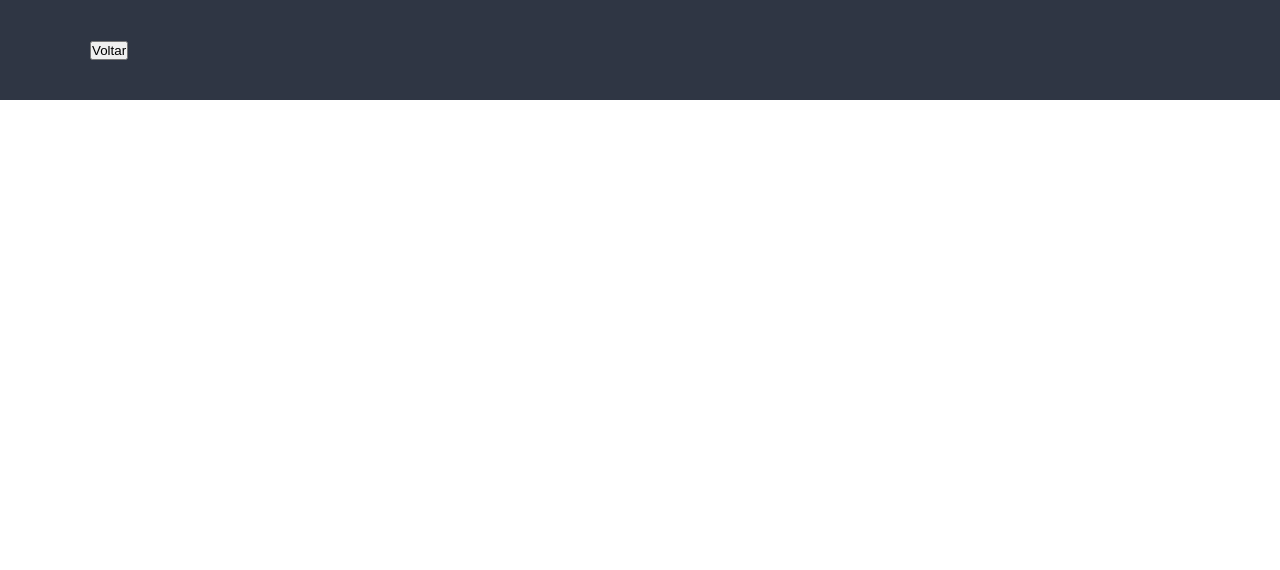
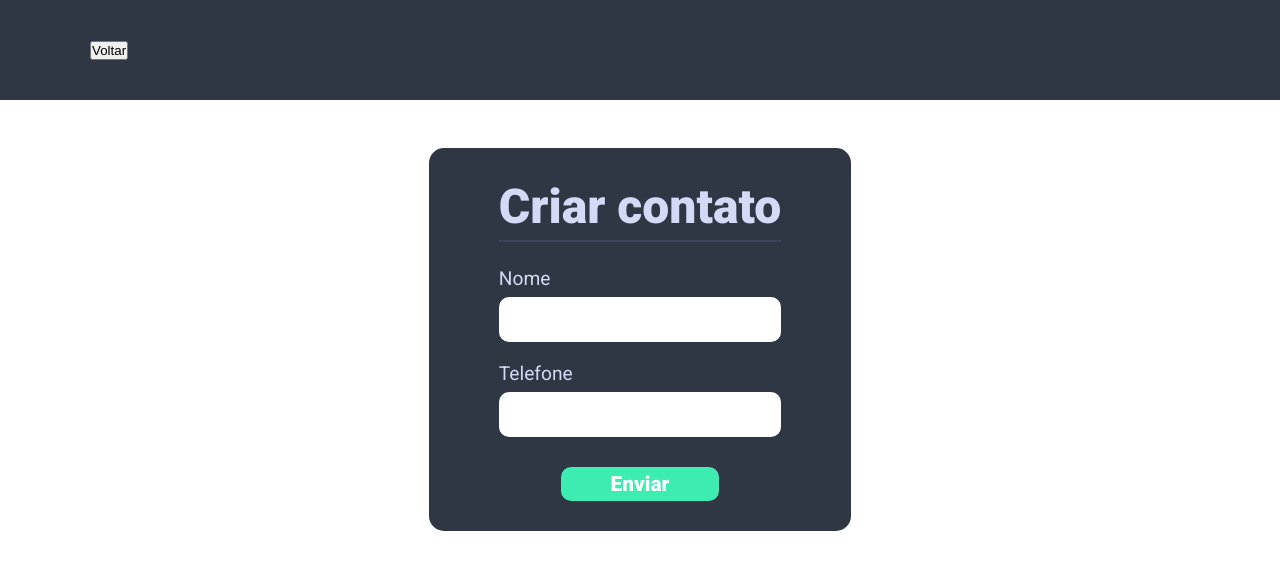
Before and after one commit to caiomariano1/cadastro-frontend, a React (Vite) app: page /post in a window 1280 px wide. Shown: the top 570 px of the page. Built offline with nearby package versions, Linux system fonts and the light colour scheme.

Commit message:
feat: Adicionar lib react-hook-form. Criar e estilizar formulário de adicionar novo contato. Criar e estilizar card da página home contendo nome, telefone, botão de editar e deletar contato.

```diff
--- a/package.json
+++ b/package.json
@@ -13,6 +13,7 @@
     "formik": "^2.4.5",
     "react": "^18.2.0",
     "react-dom": "^18.2.0",
+    "react-hook-form": "^7.51.3",
     "react-router-dom": "^6.22.3",
     "yup": "^1.4.0"
   },
--- a/src/pages/Home.css
+++ b/src/pages/Home.css
@@ -1,3 +1,120 @@
+main header {
+  display: flex;
+}
+
+.cards .card h2 {
+  display: flex;
+  flex-wrap: wrap;
+  max-width: 500px;
+}
+
+/* img {
+  width: 20px;
+  margin-left: 40px;
+
+  cursor: pointer;
+} */
+
+.modal {
+  width: 80px;
+  height: 100px;
+  background-color: white;
+}
+
+main .cards {
+  display: flex;
+  justify-content: center;
+  flex-direction: column;
+
+  margin-top: 1rem;
+}
+
+main .cards .card {
+  margin: 0 auto;
+
+  background-color: #2f3644;
+
+  padding: 30px 40px;
+  width: 600px;
+
+  border-radius: 7px;
+  margin-top: 40px;
+}
+
+.cards .card header {
+  display: flex;
+  justify-content: space-between;
+
+  margin-bottom: 15px;
+}
+
+.card header h2 {
+  font-family: "Roboto";
+  font-weight: 700;
+
+  color: #d2daf5;
+
+  font-size: 1.7rem;
+}
+
+.line {
+  background-color: #3e445b;
+  height: 2px;
+}
+
+p {
+  margin-top: 20px;
+  font-size: 1.2rem;
+
+  max-width: 500px;
+
+  font-family: "Roboto";
+  font-weight: 500;
+
+  color: #b3bacf;
+}
+
+.btns {
+  display: flex;
+  justify-content: space-between;
+
+  margin-top: 30px;
+}
+
+.btns button {
+  color: rgba(255, 255, 255, 0.938);
+  font-size: 1.3rem;
+  border: 0;
+
+  border-radius: 10px;
+
+  font-family: "Roboto";
+  font-weight: 700;
+
+  cursor: pointer;
+
+  padding: 5px 40px;
+}
+
+.btn-edit button {
+  background-color: #80d8ff;
+}
+
+/* .btn-readmore button {
+  background-color: #3decb1;
+} */
+
+.btn-delete button {
+  background-color: rgb(241, 45, 45);
+}
+
+.loading {
+  height: 100vh;
+  display: flex;
+  align-items: center;
+  justify-content: center;
+}
+
 /* .divhome {
   background-color: #fff;
   width: max-content;
--- a/src/pages/Home.jsx
+++ b/src/pages/Home.jsx
@@ -49,7 +49,29 @@ const Home = () => {
   return (
     <div className="divhome">
       <HeaderHome />
-      <h1 className="h1home">Contatos</h1>
+
+      <main>
+        <div className="cards">
+          <div className="card">
+            <header>
+              <h2>Nome</h2>
+            </header>
+            <div className="line"></div>
+            <p>Telefone</p>
+            <div className="btns">
+              <div className="btn-edit">
+                <Link to="/edit">
+                  <button>Editar</button>
+                </Link>
+              </div>
+              <div className="btn-delete">
+                <button>Deletar</button>
+              </div>
+            </div>
+          </div>
+        </div>
+      </main>
+      {/* <h1 className="h1home">Contatos</h1>
       <table className="tablehome">
         <thead>
           <tr>
@@ -65,7 +87,7 @@ const Home = () => {
             </tr>
           ))}
         </tbody>
-      </table>
+      </table> */}
       {/* <div className="addcontact">
         <form className="formadd" onSubmit={handleSubmit}>
           <label>
--- /dev/null
+++ b/src/pages/Post.css
@@ -0,0 +1,92 @@
+main {
+  display: flex;
+  justify-content: center;
+
+  padding: 3rem 0;
+}
+
+.card-post {
+  background-color: #2f3644;
+  padding: 30px 70px;
+  border-radius: 15px;
+}
+
+.card-post h1 {
+  font-family: "Roboto";
+  font-weight: 800;
+  text-align: center;
+
+  color: #d2daf5;
+
+  font-size: 3rem;
+  margin-bottom: 5px;
+}
+
+.line-post {
+  height: 2px;
+  background-color: #3e445b;
+}
+
+.card-body-post {
+  margin-top: 25px;
+}
+
+.fields {
+  margin-bottom: 20px;
+}
+
+label {
+  display: block;
+  margin-bottom: 7px;
+  font-size: 1.2rem;
+
+  color: #d2daf5;
+
+  font-family: "Roboto";
+}
+
+input /*,textarea*/ {
+  width: 100%;
+  border-radius: 10px;
+  border: 0;
+  outline: 0;
+
+  font-size: 1.2rem;
+
+  padding-left: 15px;
+}
+
+input {
+  height: 45px;
+}
+
+/* textarea {
+  height: 190px;
+  resize: none;
+
+  padding-top: 10px;
+} */
+
+.btn-post {
+  margin-top: 30px;
+  text-align: center;
+}
+
+.btn-post button {
+  font-family: "Roboto";
+  font-weight: 800;
+  font-size: 1.3rem;
+
+  padding: 5px 50px;
+  color: #fff;
+  background-color: #3decb1;
+
+  border: 0;
+  border-radius: 10px;
+
+  cursor: pointer;
+}
+
+.error-message {
+  color: rgb(240, 47, 47);
+}
--- a/src/pages/Post.jsx
+++ b/src/pages/Post.jsx
@@ -1,11 +1,46 @@
 import React from "react";
 import { Link } from "react-router-dom";
 import Header from "../Components/Header";
+import { useForm } from "react-hook-form";
+import "./Post.css";
 
 const Post = () => {
+  const {
+    register,
+    handleSubmit,
+    formState: { errors },
+  } = useForm();
+
+  const addContact = (data) => console.log(data);
+
   return (
     <div>
       <Header />
+
+      <main>
+        <div className="card-post">
+          <h1>Criar contato</h1>
+          <div className="line-post"></div>
+
+          <div className="card-body-post">
+            <form onSubmit={handleSubmit(addContact)}>
+              <div className="fields">
+                <label>Nome</label>
+                <input type="text" name="nome" {...register("nome")} />
+              </div>
+
+              <div className="fields">
+                <label>Telefone</label>
+                <input type="text" name="telefone" {...register("telefone")} />
+              </div>
+
+              <div className="btn-post">
+                <button type="submit">Enviar</button>
+              </div>
+            </form>
+          </div>
+        </div>
+      </main>
     </div>
   );
 };
```
Also changed, not shown: 1 other file (tests, documents, lock files or other folders).
